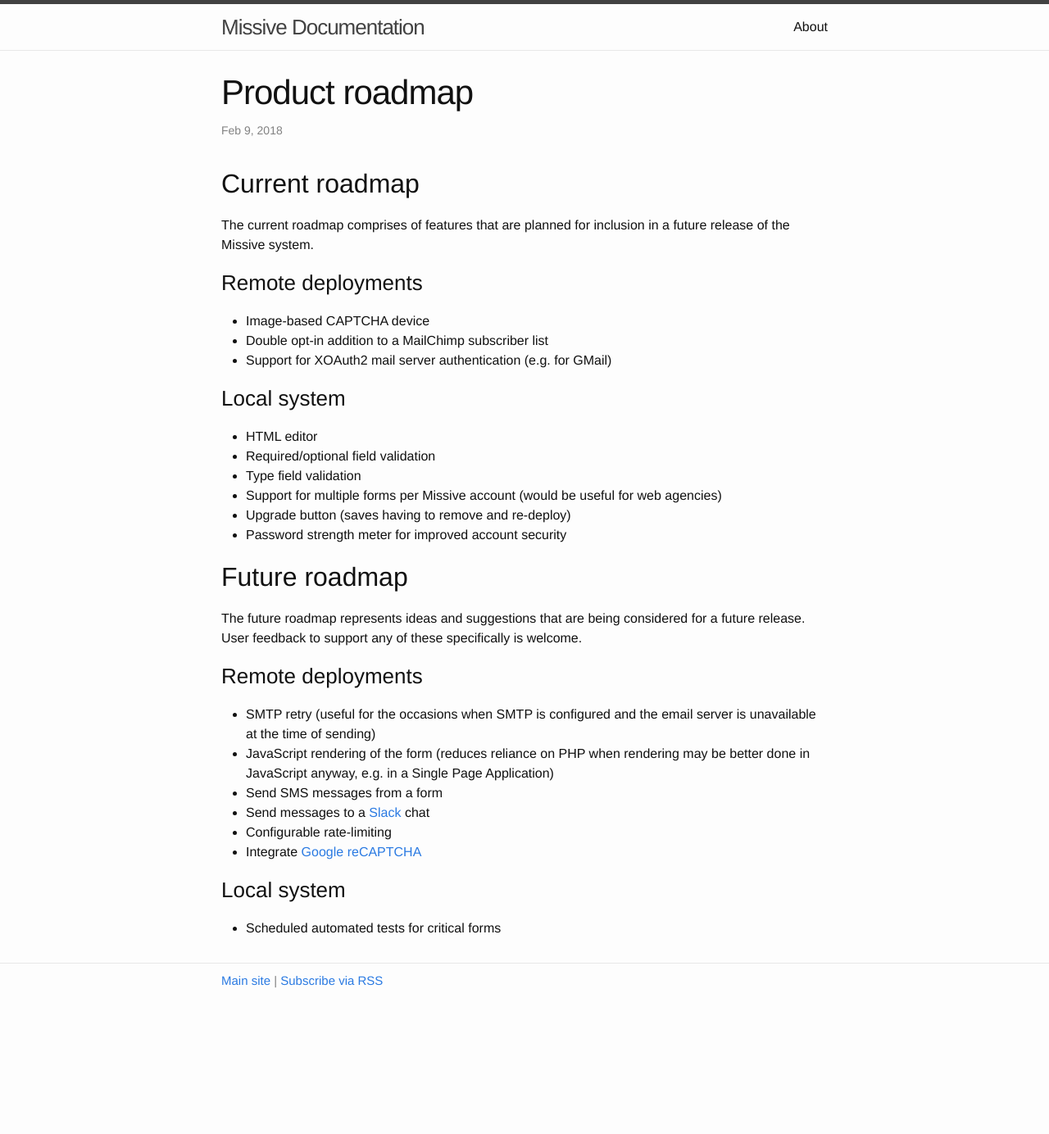
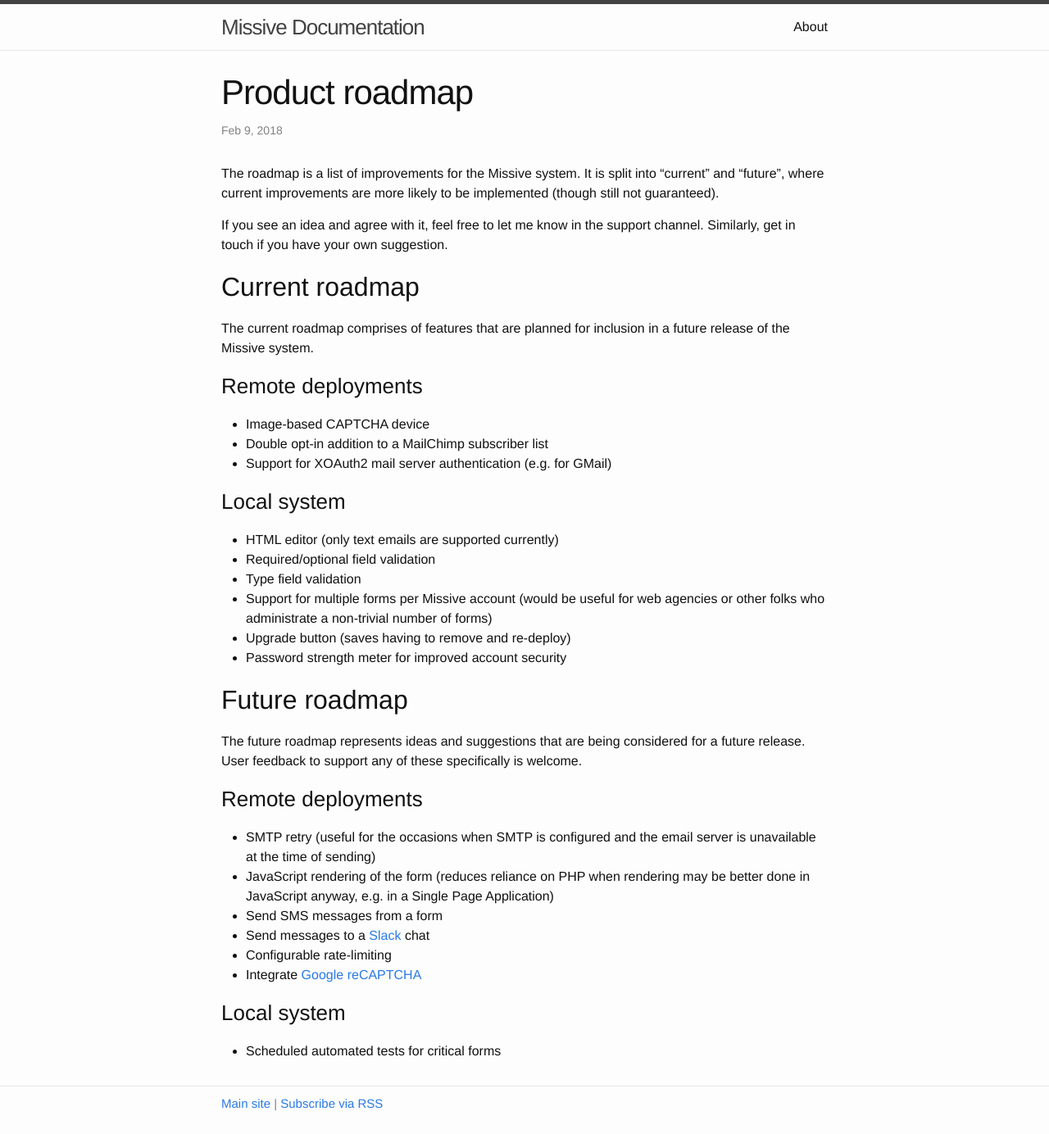
Before and after one commit to missive-app/docs, a Jekyll site: the page built from _posts/2018-02-09-roadmap.markdown, in a window 1280 px wide. Shown: the whole page at 82% size. Built offline with Jekyll 4.4.1, drawn with Linux system fonts in a browser that asks for light colours; before the commit the page ends 1234 px from its top, so only the background shows below that.

Commit message:
More notes to the roadmap

```diff
--- a/_posts/2018-02-09-roadmap.markdown
+++ b/_posts/2018-02-09-roadmap.markdown
@@ -3,6 +3,13 @@
 title: "Product roadmap"
 date:   2018-02-09 11:15:01 +0000
 ---
+
+The roadmap is a list of improvements for the Missive system. It is split into
+"current" and "future", where current improvements are more likely to be implemented
+(though still not guaranteed).
+
+If you see an idea and agree with it, feel free to let me know in the support channel.
+Similarly, get in touch if you have your own suggestion.
 
 ## Current roadmap
 
@@ -17,10 +24,11 @@
 
 ### Local system
 
-* HTML editor
+* HTML editor (only text emails are supported currently)
 * Required/optional field validation
 * Type field validation
-* Support for multiple forms per Missive account (would be useful for web agencies)
+* Support for multiple forms per Missive account (would be useful for web agencies or
+other folks who administrate a non-trivial number of forms)
 * Upgrade button (saves having to remove and re-deploy)
 * Password strength meter for improved account security
 
```
